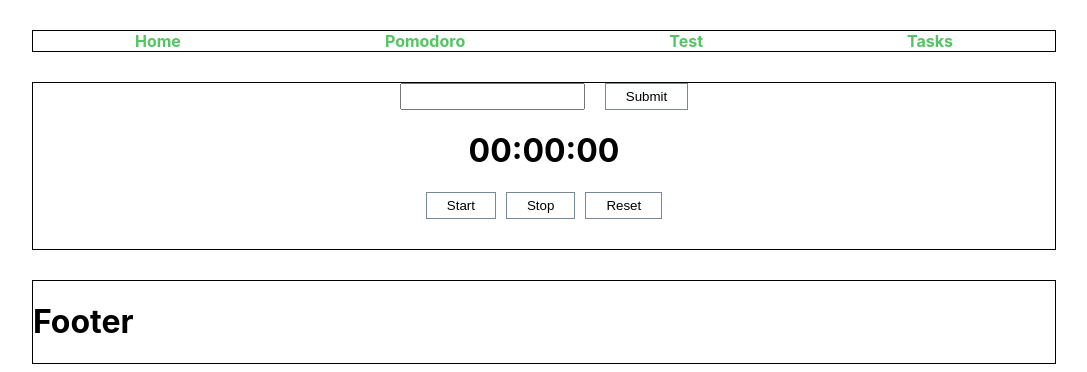
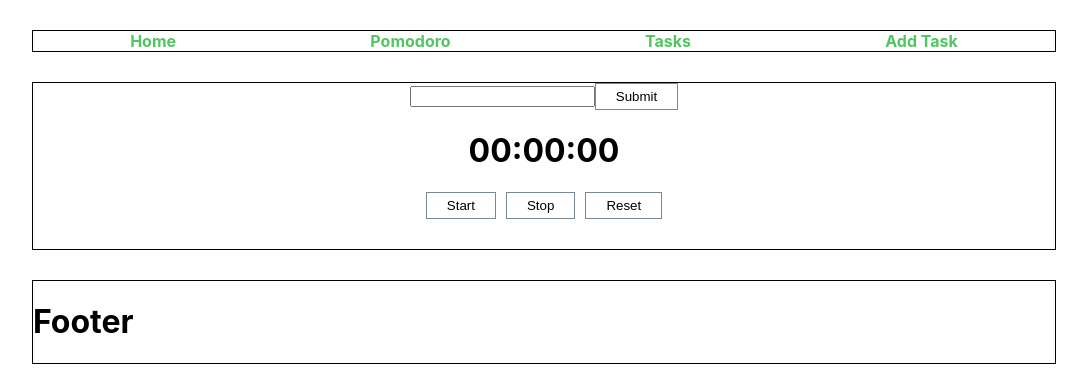
Before and after one commit to derekktor/tracker-react, a React (Create React App) app: page /pomodoro in a window 1280 px wide. Shown: the top 372 px of the page, without its empty margins (96-1183 px from the left). Built offline with nearby package versions, Linux system fonts and the light colour scheme; the HTML template or start-up script is replaced by a standard one.

Commit message:
Create Add Task form

```diff
--- a/src/App.css
+++ b/src/App.css
@@ -53,8 +53,15 @@ button:hover {
 
 form {
   display: flex;
-  flex-direction: row;
+  flex-direction: column;
   gap: 20px;
+  margin: 20px;
+}
+
+.form-control {
+  display: flex;
+  flex-direction: column;
+  gap: 5px;
 }
 
 .buttons {
--- a/src/App.js
+++ b/src/App.js
@@ -5,6 +5,7 @@ import Home from "./common/Home";
 import Footer from "./common/Footer";
 import Pomodoro from "./components/Pomodoro";
 import Tasks from "./components/Tasks";
+import AddTask from "./components/AddTask";
 import Test from "./components/Test";
 
 function App() {
@@ -18,6 +19,7 @@ function App() {
                         <Route path="/pomodoro" element={<Pomodoro />} />
                         <Route path="/test" element={<Test />} />
                         <Route path="/tasks" element={<Tasks />} />
+                        <Route path="/task/add" element={<AddTask />} />
                     </Routes>
                 </main>
                 <Footer />
--- a/src/common/Header.js
+++ b/src/common/Header.js
@@ -6,8 +6,9 @@ const Header = () => {
         <div className="header">
             <Link to="/">Home</Link>
             <Link to="/pomodoro">Pomodoro</Link>
-            <Link to="/test">Test</Link>
+            {/* <Link to="/test">Test</Link> */}
             <Link to="/tasks">Tasks</Link>
+            <Link to="/task/add">Add Task</Link>
         </div>
     );
 };
--- a/src/components/Pomodoro.js
+++ b/src/components/Pomodoro.js
@@ -2,11 +2,6 @@ import { useState, useRef } from "react";
 
 const Pomodoro = () => {
     const [seconds, setSeconds] = useState(0);
-    const [timeLeft, setTimeLeft] = useState({
-        hours: 0,
-        minutes: 0,
-        seconds: 0,
-    });
     const timerId = useRef();
 
     /**
@@ -79,6 +74,9 @@ const Pomodoro = () => {
         document.querySelector("#userInput").value = "";
     };
 
+    /**
+     * Decrements state variable _seconds_ and shows alert when finished
+     */
     const startTimer = () => {
         timerId.current = setInterval(() => {
             setSeconds((prev) => {
@@ -94,10 +92,16 @@ const Pomodoro = () => {
         }, 1000);
     };
 
+    /**
+     * Stops timer
+     */
     const stopTimer = () => {
         clearInterval(timerId.current);
     };
 
+    /**
+     * Resets timer
+     */
     const resetTimer = () => {
         clearInterval(timerId.current);
         setSeconds(prev => 0);
@@ -105,12 +109,12 @@ const Pomodoro = () => {
 
     return (
         <div className="pomodoro-container">
-            <form>
+            <section>
                 <input id="userInput" type="text" />
                 <button type="submit" onClick={handleUserInput}>
                     Submit
                 </button>
-            </form>
+            </section>
             <h1>
                 {stringifyTime(separateTime(seconds))}
             </h1>
```
